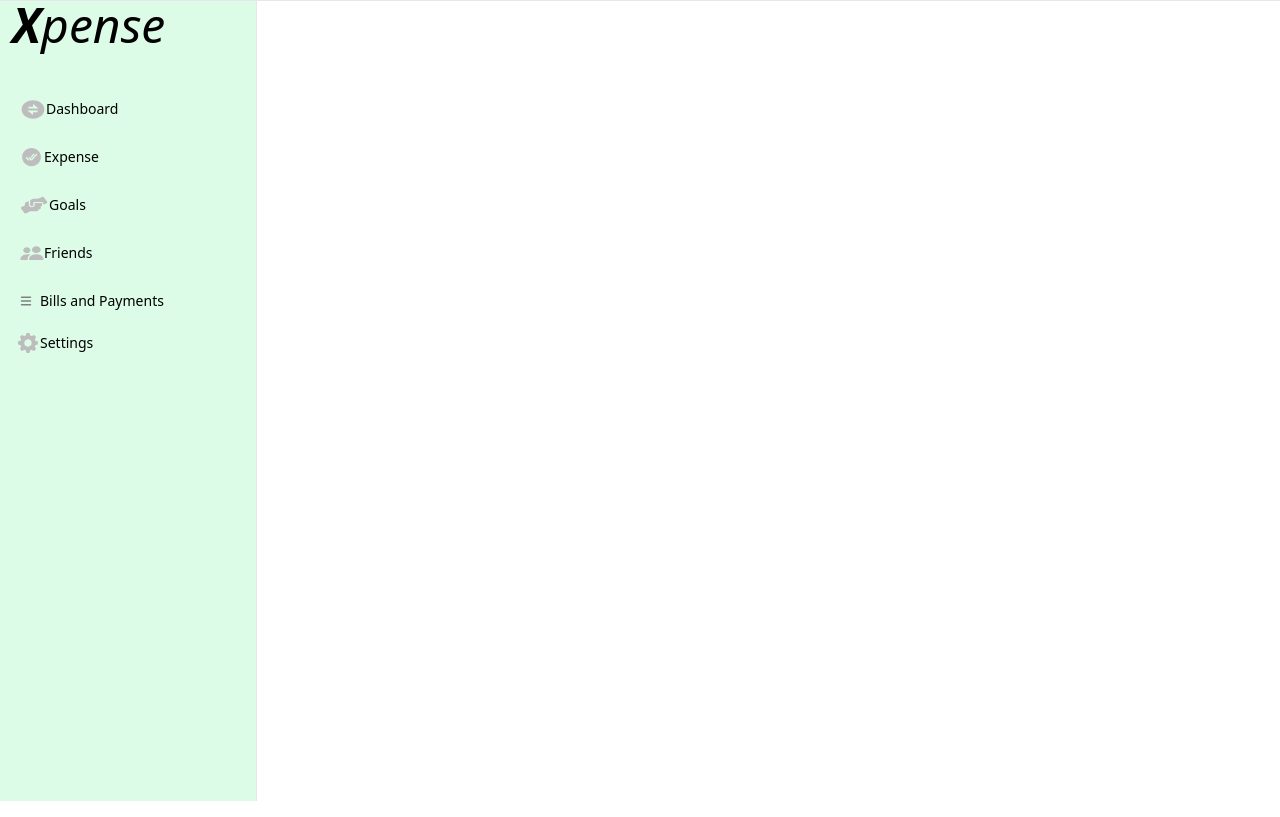
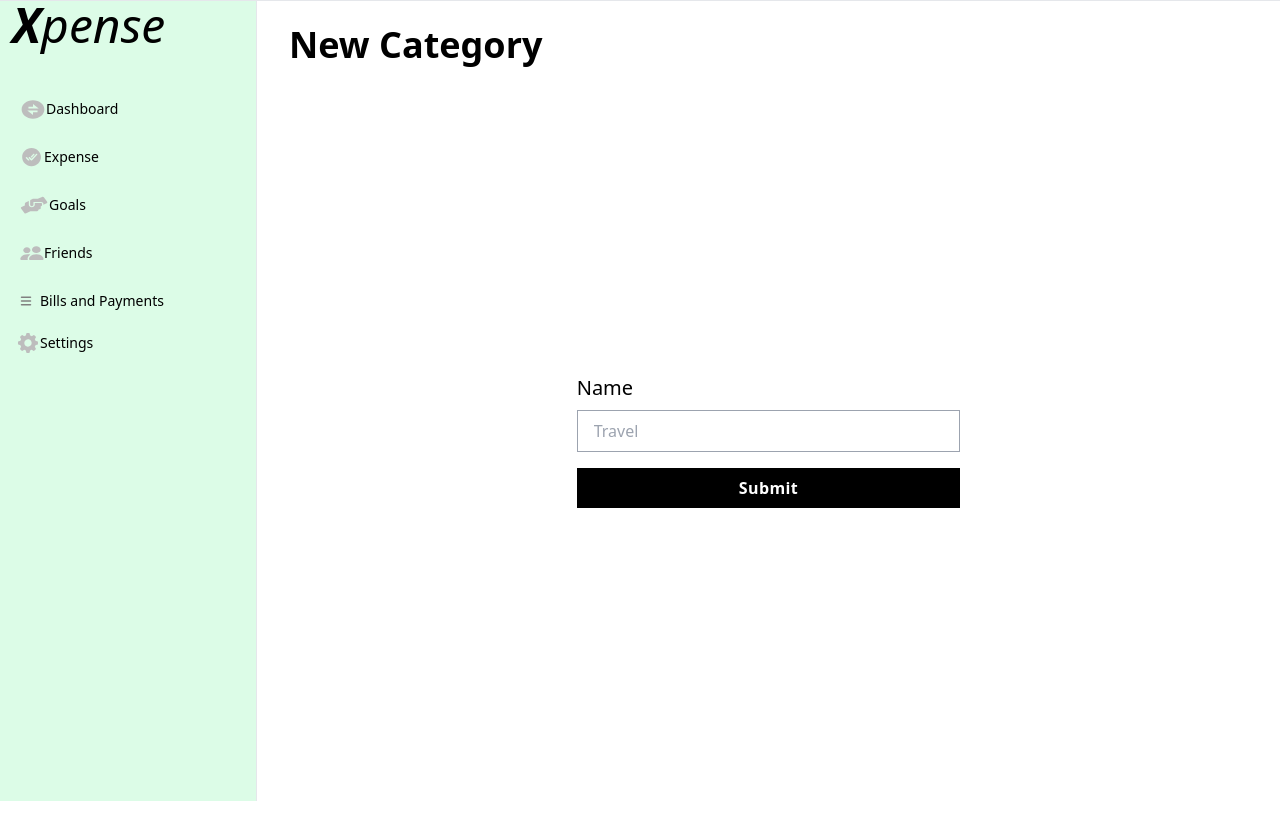
Before and after one commit to alllenshibu/xpense, a Next.js app in the folder apps/client/: page /category/new in a window 1280 px wide. Built offline with nearby package versions, Linux system fonts and the light colour scheme; no server answers; sample sign-in values are in the browser's storage.

Commit message:
Integrate category

```diff
--- /dev/null
+++ b/apps/client/src/components/Category.js
@@ -0,0 +1,40 @@
+import { useRouter } from 'next/router';
+
+export default function Category({ category }) {
+  const router = useRouter();
+
+  const handleClick = () => {
+    router.push(`/category/${category.id}`);
+  };
+
+  const handleEditButtonClick = () => {
+    console.log('Edit button clicked');
+    router.push(`/category/edit/${category.id}`);
+  };
+
+  return (
+    <div
+      key={category.id}
+      className="relative h-40 w-48 p-4 flex flex-col justify-evenly items-start rounded-md ring-1 ring-neutral-300"
+      onClick={handleClick}
+    >
+      <button className="absolute right-2 top-2" onClick={handleEditButtonClick}>
+        <svg
+          width="15"
+          height="15"
+          viewBox="0 0 15 15"
+          fill="none"
+          xmlns="http://www.w3.org/2000/svg"
+        >
+          <path
+            d="M11.8536 1.14645C11.6583 0.951184 11.3417 0.951184 11.1465 1.14645L3.71455 8.57836C3.62459 8.66832 3.55263 8.77461 3.50251 8.89155L2.04044 12.303C1.9599 12.491 2.00189 12.709 2.14646 12.8536C2.29103 12.9981 2.50905 13.0401 2.69697 12.9596L6.10847 11.4975C6.2254 11.4474 6.3317 11.3754 6.42166 11.2855L13.8536 3.85355C14.0488 3.65829 14.0488 3.34171 13.8536 3.14645L11.8536 1.14645ZM4.42166 9.28547L11.5 2.20711L12.7929 3.5L5.71455 10.5784L4.21924 11.2192L3.78081 10.7808L4.42166 9.28547Z"
+            fill="currentColor"
+            fill-rule="evenodd"
+            clip-rule="evenodd"
+          ></path>
+        </svg>
+      </button>
+      <p className="font-semibold tracking-wide">{category.name}</p>
+    </div>
+  );
+}
--- /dev/null
+++ b/apps/client/src/components/CategoryEditor.js
@@ -0,0 +1,21 @@
+export default function CategoryEditor({ category, setCategory, submitText, handleSubmit }) {
+  return (
+    <form
+      className="w-full md:w-2/5 flex flex-col gap-4"
+      onChange={(e) => {
+        e.preventDefault();
+        setCategory({ ...category, [e.target.name]: e.target.value });
+      }}
+    >
+      <div>
+        <label htmlFor="name">Name</label>
+        <input id="name" name="name" type="text" value={category.name} placeholder="Travel" />
+      </div>
+      <div>
+        <button onClick={handleSubmit} type="submit" className="w-auto btn btn-primary">
+          {submitText ? submitText : 'Submit'}
+        </button>
+      </div>
+    </form>
+  );
+}
--- a/apps/client/src/pages/category/[id]/index.js
+++ b/apps/client/src/pages/category/[id]/index.js
@@ -32,6 +32,7 @@ export default function AddNewExpense() {
     <DashboardLayout>
       <div className="h-full w-full flex items-center justify-center">
         {JSON.stringify(category)}
+        <p>Also show expenses from this category</p>
       </div>
     </DashboardLayout>
   );
--- a/apps/client/src/pages/category/edit/[id].js
+++ b/apps/client/src/pages/category/edit/[id].js
@@ -4,6 +4,7 @@ import { useRouter } from 'next/router';
 import { editCategoryById, fetchCategoryById } from '@/services/category';
 
 import DashboardLayout from '@/layouts/DashboardLayout';
+import CategoryEditor from '@/components/CategoryEditor';
 
 export default function AddNewExpense() {
   const router = useRouter();
@@ -47,8 +48,9 @@ export default function AddNewExpense() {
 
   return (
     <DashboardLayout>
+      <h2 className="text-4xl font-bold">Edit Category</h2>
       <div className="h-full w-full flex items-center justify-center">
-        {JSON.stringify(category)}
+        <CategoryEditor category={category} setCategory={setCategory} handleSubmit={handleSubmit} />
       </div>
     </DashboardLayout>
   );
--- a/apps/client/src/pages/category/index.js
+++ b/apps/client/src/pages/category/index.js
@@ -3,6 +3,7 @@ import React, { useEffect, useState } from 'react';
 import { fetchAllCategories } from '@/services/category';
 
 import DashboardLayout from '@/layouts/DashboardLayout';
+import Category from '@/components/Category';
 
 export default function AddNewExpense() {
   const [categories, setCategories] = useState([]);
@@ -24,8 +25,11 @@ export default function AddNewExpense() {
 
   return (
     <DashboardLayout>
+      <h2 className='text-4xl font-bold'>Categories</h2>
       <div className="h-full w-full flex items-center justify-center">
-        {JSON.stringify(categories)}
+        {categories.map((category) => (
+          <Category key={category.id} category={category} />
+        ))}
       </div>
     </DashboardLayout>
   );
--- a/apps/client/src/pages/category/new/index.js
+++ b/apps/client/src/pages/category/new/index.js
@@ -3,6 +3,7 @@ import { useRouter } from 'next/router';
 
 import DashboardLayout from '@/layouts/DashboardLayout';
 import { addNewCategory } from '@/services/category';
+import CategoryEditor from '@/components/CategoryEditor';
 
 export default function AddNewExpense() {
   const router = useRouter();
@@ -29,7 +30,10 @@ export default function AddNewExpense() {
 
   return (
     <DashboardLayout>
-      <div className="h-full w-full flex items-center justify-center"></div>
+      <h2 className='text-4xl font-bold'>New Category</h2>
+      <div className="h-full w-full flex items-center justify-center">
+        <CategoryEditor category={category} setCategory={setCategory} handleSubmit={handleSubmit} />
+      </div>
     </DashboardLayout>
   );
 }
```
